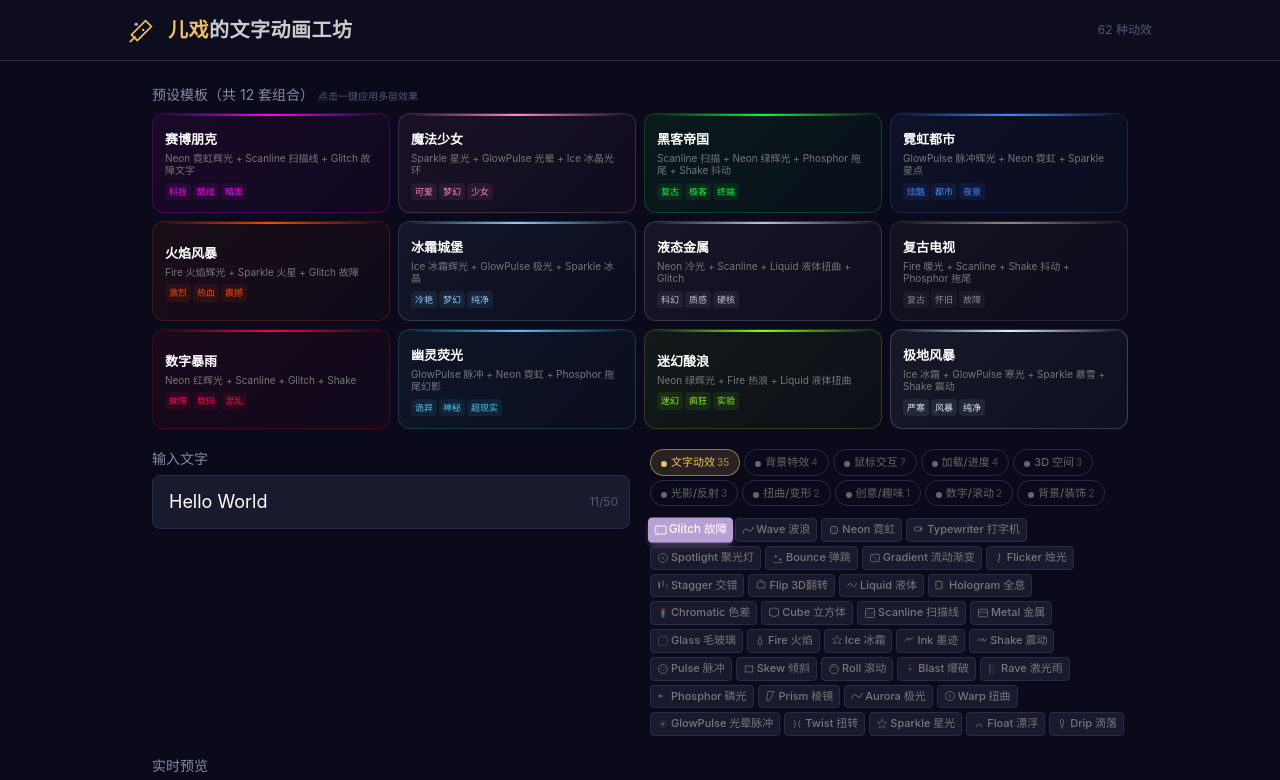
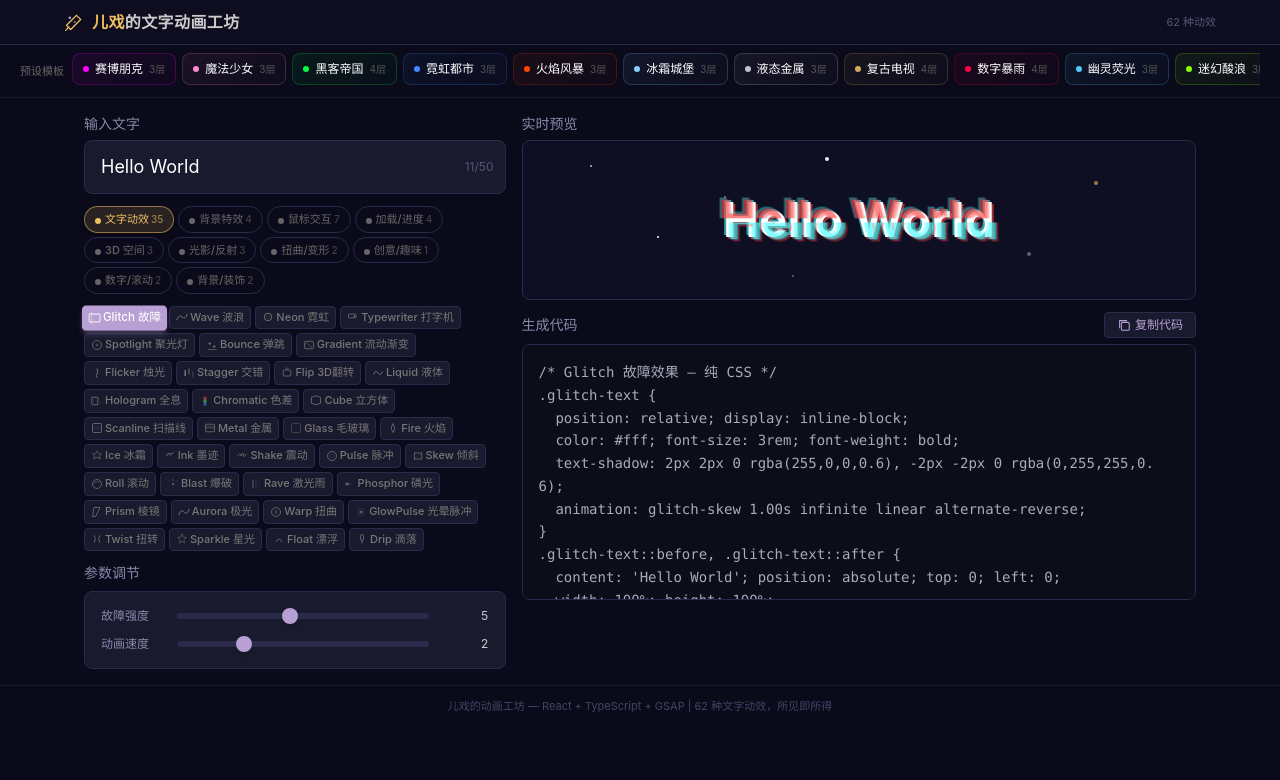
Before and after one commit to rreba666/textAnimation, a React (Vite) app: page / in a window 1280 px wide. Shown: the top 780 px of the page. Built offline with nearby package versions, Linux system fonts and the light colour scheme.

Commit message:
feat: 优化页面布局

```diff
--- a/src/App.tsx
+++ b/src/App.tsx
@@ -115,34 +115,41 @@ export default function App() {
   )
 
   return (
-    <div className="min-h-screen bg-[#0a0a1a] text-[#e8e8f0]">
+    <div className="min-h-screen bg-[#0a0a1a] text-[#e8e8f0] overflow-x-hidden">
       {/* 顶部标题栏 */}
-      <header className="border-b border-[#2a2a4a] bg-[#0d0d1f] px-6 py-4">
-        <div className="max-w-5xl mx-auto flex items-center gap-3">
-          <svg className="w-7 h-7 text-[#f0c060]" viewBox="0 0 24 24" fill="none">
+      <header className="border-b border-[#2a2a4a] bg-[#0d0d1f] px-5 py-2.5">
+        <div className="max-w-6xl mx-auto flex items-center gap-2">
+          <svg className="w-5 h-5 text-[#f0c060]" viewBox="0 0 24 24" fill="none">
             <path d="M15 4l5 5L8 21l-5-5L15 4z" stroke="currentColor" strokeWidth="1.5" fill="none"/>
             <circle cx="7" cy="7" r="1.5" fill="#b8a0d4"/>
             <circle cx="13" cy="12" r="1" fill="#f0c060"/>
             <line x1="2" y1="22" x2="6" y2="18" stroke="currentColor" strokeWidth="1.5" strokeLinecap="round"/>
           </svg>
-          <h1 className="text-xl font-bold tracking-wide">
+          <h1 className="text-base font-bold tracking-wide">
             <span className="text-[#f0c060]">儿戏</span>
             <span className="text-[#ccc]">的文字动画工坊</span>
           </h1>
-          <span className="ml-auto text-xs text-[#555577]">62 种动效</span>
+          <span className="ml-auto text-[11px] text-[#555577]">62 种动效</span>
         </div>
       </header>
 
-      {/* 主内容区 */}
-      <main className="max-w-5xl mx-auto px-6 py-6 space-y-5">
-        {/* 预设模板 */}
+      {/* 预设模板 — 紧凑横排滚动 */}
+      <div className="border-b border-[#1a1a2e] bg-[#0a0a1a]/50 px-5 py-2">
         <PresetSelector onApply={handlePresetApply} />
+      </div>
 
-        <div className="grid grid-cols-1 md:grid-cols-2 gap-5">
+      {/* 主内容区 — 左右两栏 */}
+      <main className="max-w-6xl mx-auto px-5 py-4">
+        <div className="grid grid-cols-1 lg:grid-cols-[1fr_1.6fr] gap-4">
+          {/* 左栏：控制面板 */}
+          <div className="space-y-3">
             <TextInput text={text} onChange={setText} />
             <EffectSelector current={effect} onChange={handleEffectChange} />
+            <ParamPanel effect={effect} params={params} onChange={handleParamChange} />
           </div>
 
+          {/* 右栏：预览 + 代码 */}
+          <div className="space-y-3">
             <Preview>
               {combo ? (
                 <ComboRenderer text={combo.text} combo={combo.combo} bg={combo.bg} />
@@ -150,13 +157,12 @@ export default function App() {
                 <EffectRenderer effect={effect} text={text} params={params} />
               )}
             </Preview>
-
-        <ParamPanel effect={effect} params={params} onChange={handleParamChange} />
-
             <CodeOutput code={code} />
+          </div>
+        </div>
       </main>
 
-      <footer className="text-center py-6 text-xs text-[#555577]">
+      <footer className="text-center py-3 text-[11px] text-[#444466] border-t border-[#1a1a2e]">
         儿戏的动画工坊 — React + TypeScript + GSAP | 62 种文字动效，所见即所得
       </footer>
     </div>
--- a/src/components/CodeOutput.tsx
+++ b/src/components/CodeOutput.tsx
@@ -46,8 +46,9 @@ export default function CodeOutput({ code }: Props) {
         </button>
       </div>
       {/* 代码展示区 */}
-      <pre className="bg-[#0d0d1a] border border-[#2a2a4a] rounded-lg p-4 overflow-x-auto
+      <pre className="bg-[#0d0d1a] border border-[#2a2a4a] rounded-lg p-4
                       text-sm text-[#aab] font-mono leading-relaxed max-h-64 overflow-y-auto
+                      whitespace-pre-wrap break-all
                       selection:bg-[#f0c060]/30">
         <code>{code || '/* 请先选择一种动效 */'}</code>
       </pre>
--- a/src/components/PresetSelector.tsx
+++ b/src/components/PresetSelector.tsx
@@ -4,40 +4,26 @@ interface Props {
   onApply: (preset: Preset) => void
 }
 
-/** 预设选择器 — 点击卡片透传整个 Preset 对象 */
 export default function PresetSelector({ onApply }: Props) {
   return (
-    <div className="w-full">
-      <label className="block text-sm text-[#8888aa] mb-2">
-        预设模板（共 {PRESETS.length} 套组合）
-        <span className="text-[10px] text-[#555577] ml-1">点击一键应用多层效果</span>
-      </label>
-      <div className="grid grid-cols-2 sm:grid-cols-3 md:grid-cols-4 gap-2">
+    <div className="flex items-center gap-2 w-full max-w-full overflow-hidden">
+      <span className="text-[11px] text-[#666] shrink-0 whitespace-nowrap">预设模板</span>
+      <div className="flex gap-1.5 overflow-x-auto pb-1 scrollbar-none max-w-full">
         {PRESETS.map((p) => (
           <button
             key={p.id}
             onClick={() => onApply(p)}
-            className="group relative text-left rounded-xl p-3 border transition-all duration-200
-                       hover:scale-[1.03] hover:shadow-lg active:scale-95"
+            title={p.description}
+            className="group shrink-0 flex items-center gap-1.5 px-2.5 py-1.5 rounded-lg border transition-all duration-200
+                       hover:scale-[1.03] active:scale-95"
             style={{
               background: `linear-gradient(135deg, ${p.color}11, ${p.color}06)`,
               borderColor: `${p.color}33`,
             }}
           >
-            <div className="absolute top-0 left-2 right-2 h-0.5 rounded-full"
-                 style={{ background: `linear-gradient(90deg, transparent, ${p.color}, transparent)` }} />
-            <div className="text-[13px] font-bold text-white mb-0.5 mt-1">{p.name}</div>
-            <div className="text-[10px] text-[#777] leading-tight mb-1.5 line-clamp-2">{p.description}</div>
-            <div className="flex flex-wrap gap-0.5">
-              {p.tags.map((tag) => (
-                <span key={tag} className="text-[9px] px-1 py-0.5 rounded"
-                      style={{ background: `${p.color}15`, color: `${p.color}` }}>
-                  {tag}
-                </span>
-              ))}
-            </div>
-            <div className="absolute inset-0 rounded-xl opacity-0 group-hover:opacity-100 transition-opacity pointer-events-none"
-                 style={{ boxShadow: `inset 0 0 12px ${p.color}22` }} />
+            <span className="w-1.5 h-1.5 rounded-full shrink-0" style={{ background: p.color }} />
+            <span className="text-[12px] font-medium text-white whitespace-nowrap">{p.name}</span>
+            <span className="text-[10px] text-[#555] whitespace-nowrap">{p.combo.length + p.bg.length}层</span>
           </button>
         ))}
       </div>
--- a/src/data/presets.ts
+++ b/src/data/presets.ts
@@ -11,44 +11,44 @@ export interface Preset {
   description: string
   tags: string[]
   text: string
+  color: string
   combo: ComboEffect[]
   bg: ComboEffect[]
-  color: string
 }
 
 export const PRESETS: Preset[] = [
   {
     id: 'cyberpunk',
     name: '赛博朋克',
-    description: 'Neon 霓虹辉光 + Scanline 扫描线 + Glitch 故障文字',
+    description: '霓虹紫辉光 + 扫描线 + 紫色系故障',
     tags: ['科技', '酷炫', '暗黑'],
     color: '#ff00ff',
     text: 'CYBERPUNK',
     combo: [
       { effect: 'neon', params: { neonColor: '#ff00ff', neonGlow: 10, neonFlicker: true } },
       { effect: 'scanline', params: { scanlineDensity: 14, scanlineSpeed: 3, scanlineColor: '#ff44ff' } },
-      { effect: 'glitch', params: { glitchIntensity: 6, glitchSpeed: 3 } },
+      { effect: 'glitch', params: { glitchIntensity: 6, glitchSpeed: 3, glitchColor1: '#ff44aa', glitchColor2: '#aa44ff' } },
     ],
     bg: [],
   },
   {
     id: 'magical-girl',
     name: '魔法少女',
-    description: 'Sparkle 星光 + GlowPulse 光晕 + Ice 冰晶光环',
+    description: '粉色光晕脉冲 + 星光 + 粉紫冰晶',
     tags: ['可爱', '梦幻', '少女'],
     color: '#ff88cc',
     text: '魔法少女',
     combo: [
+      { effect: 'glowpulse', params: { glowpulseSize: 35, glowpulseSpeed: 1.5, glowpulseColor: '#ff88cc' } },
+      { effect: 'sparkle', params: { sparkleCount: 24, sparkleSpeed: 2 } },
       { effect: 'ice', params: { iceSparkle: 6, iceColor: '#ffaadd', iceSpeed: 2 } },
-      { effect: 'sparkle', params: { sparkleCount: 24, sparkleSpeed: 2 } },
-      { effect: 'glowpulse', params: { glowpulseSize: 35, glowpulseSpeed: 1.5, glowpulseColor: '#ff88cc' } },
     ],
     bg: [],
   },
   {
     id: 'matrix',
     name: '黑客帝国',
-    description: 'Scanline 扫描 + Neon 绿辉光 + Phosphor 拖尾 + Shake 抖动',
+    description: '绿色辉光 + 扫描线 + 绿色拖尾 + 抖动',
     tags: ['复古', '极客', '终端'],
     color: '#00ff41',
     text: '> MATRIX _',
@@ -56,14 +56,14 @@ export const PRESETS: Preset[] = [
       { effect: 'neon', params: { neonColor: '#00ff41', neonGlow: 6, neonFlicker: false } },
       { effect: 'scanline', params: { scanlineDensity: 16, scanlineSpeed: 3, scanlineColor: '#00ff41' } },
       { effect: 'shake', params: { shakeIntensity: 1, shakeSpeed: 8 } },
-      { effect: 'phosphor', params: { phosphorTrail: 8, phosphorSpeed: 2 } },
+      { effect: 'phosphor', params: { phosphorTrail: 8, phosphorSpeed: 2, phosphorColor: '#00ff41' } },
     ],
     bg: [],
   },
   {
     id: 'neon-city',
     name: '霓虹都市',
-    description: 'GlowPulse 脉冲辉光 + Neon 霓虹 + Sparkle 星点',
+    description: '蓝色脉冲 + 星光 + 蓝紫霓虹',
     tags: ['炫酷', '都市', '夜景'],
     color: '#4488ff',
     text: 'NEON CITY',
@@ -77,21 +77,21 @@ export const PRESETS: Preset[] = [
   {
     id: 'fire-storm',
     name: '火焰风暴',
-    description: 'Fire 火焰辉光 + Sparkle 火星 + Glitch 故障',
+    description: '火焰辉光 + 橙色星光 + 暖色故障',
     tags: ['激烈', '热血', '震撼'],
     color: '#ff4400',
     text: 'FIRE STORM',
     combo: [
       { effect: 'fire', params: { fireIntensity: 8, fireSpeed: 3 } },
       { effect: 'sparkle', params: { sparkleCount: 30, sparkleSpeed: 3 } },
-      { effect: 'glitch', params: { glitchIntensity: 3, glitchSpeed: 4 } },
+      { effect: 'glitch', params: { glitchIntensity: 3, glitchSpeed: 4, glitchColor1: '#ff6622', glitchColor2: '#ffaa00' } },
     ],
     bg: [],
   },
   {
     id: 'ice-castle',
     name: '冰霜城堡',
-    description: 'Ice 冰霜辉光 + GlowPulse 极光 + Sparkle 冰晶',
+    description: '冰蓝光晕 + 星光 + 冰晶，极寒魔法',
     tags: ['冷艳', '梦幻', '纯净'],
     color: '#88ccff',
     text: 'ICE CASTLE',
@@ -105,28 +105,28 @@ export const PRESETS: Preset[] = [
   {
     id: 'liquid-metal',
     name: '液态金属',
-    description: 'Neon 冷光 + Scanline + Liquid 液体扭曲 + Glitch',
+    description: '冷色辉光 + 扫描线 + 银色液体',
     tags: ['科幻', '质感', '硬核'],
     color: '#c0c0d0',
     text: 'T-1000',
     combo: [
-      { effect: 'neon', params: { neonColor: '#88ccff', neonGlow: 4, neonFlicker: false } },
+      { effect: 'neon', params: { neonColor: '#88aacc', neonGlow: 4, neonFlicker: false } },
       { effect: 'scanline', params: { scanlineDensity: 10, scanlineSpeed: 2, scanlineColor: '#c0c0d0' } },
-      { effect: 'liquid', params: { liquidIntensity: 12, liquidSpeed: 2, liquidScale: 120 } },
+      { effect: 'liquid', params: { liquidIntensity: 12, liquidSpeed: 2, liquidScale: 120, liquidColor: '#c0c8d8' } },
     ],
     bg: [],
   },
   {
     id: 'retro-tv',
     name: '复古电视',
-    description: 'Fire 暖光 + Scanline + Shake 抖动 + Phosphor 拖尾',
+    description: '暖色火光 + 扫描线 + 抖动 + 土黄拖尾',
     tags: ['复古', '怀旧', '故障'],
-    color: '#8a8a8a',
+    color: '#d4a860',
     text: 'CH 03',
     combo: [
       { effect: 'fire', params: { fireIntensity: 3, fireSpeed: 1 } },
       { effect: 'shake', params: { shakeIntensity: 3, shakeSpeed: 5 } },
-      { effect: 'phosphor', params: { phosphorTrail: 4, phosphorSpeed: 1.5 } },
+      { effect: 'phosphor', params: { phosphorTrail: 4, phosphorSpeed: 1.5, phosphorColor: '#e8d8a0' } },
       { effect: 'scanline', params: { scanlineDensity: 10, scanlineSpeed: 2, scanlineColor: '#cccccc' } },
     ],
     bg: [],
@@ -134,7 +134,7 @@ export const PRESETS: Preset[] = [
   {
     id: 'digital-rain',
     name: '数字暴雨',
-    description: 'Neon 红辉光 + Scanline + Glitch + Shake',
+    description: '红色辉光 + 扫描线 + 红蓝故障 + 震动',
     tags: ['故障', '数码', '混乱'],
     color: '#ff0044',
     text: 'ERROR 404',
@@ -142,42 +142,42 @@ export const PRESETS: Preset[] = [
       { effect: 'neon', params: { neonColor: '#ff0044', neonGlow: 8, neonFlicker: true } },
       { effect: 'scanline', params: { scanlineDensity: 18, scanlineSpeed: 5, scanlineColor: '#ff0044' } },
       { effect: 'shake', params: { shakeIntensity: 2, shakeSpeed: 7 } },
-      { effect: 'glitch', params: { glitchIntensity: 8, glitchSpeed: 4 } },
+      { effect: 'glitch', params: { glitchIntensity: 8, glitchSpeed: 4, glitchColor1: '#ff0044', glitchColor2: '#ff4488' } },
     ],
     bg: [],
   },
   {
     id: 'ghost-light',
     name: '幽灵荧光',
-    description: 'GlowPulse 脉冲 + Neon 霓虹 + Phosphor 拖尾幻影',
+    description: '青色脉冲 + 霓虹 + 青蓝拖尾幻影',
     tags: ['诡异', '神秘', '超现实'],
     color: '#4dc9f6',
     text: 'GHOST',
     combo: [
       { effect: 'glowpulse', params: { glowpulseSize: 20, glowpulseSpeed: 2, glowpulseColor: '#4dc9f6' } },
       { effect: 'neon', params: { neonColor: '#4dc9f6', neonGlow: 14, neonFlicker: true } },
-      { effect: 'phosphor', params: { phosphorTrail: 8, phosphorSpeed: 2 } },
+      { effect: 'phosphor', params: { phosphorTrail: 8, phosphorSpeed: 2, phosphorColor: '#88ddff' } },
     ],
     bg: [],
   },
   {
     id: 'acid-trip',
     name: '迷幻酸浪',
-    description: 'Neon 绿辉光 + Fire 热浪 + Liquid 液体扭曲',
+    description: '绿色辉光 + 火焰热浪 + 绿黄液体',
     tags: ['迷幻', '疯狂', '实验'],
     color: '#88ff00',
     text: 'ACID',
     combo: [
       { effect: 'neon', params: { neonColor: '#88ff00', neonGlow: 6, neonFlicker: true } },
       { effect: 'fire', params: { fireIntensity: 4, fireSpeed: 4 } },
-      { effect: 'liquid', params: { liquidIntensity: 15, liquidSpeed: 3, liquidScale: 80 } },
+      { effect: 'liquid', params: { liquidIntensity: 15, liquidSpeed: 3, liquidScale: 80, liquidColor: '#88ff00' } },
     ],
     bg: [],
   },
   {
     id: 'arctic-blast',
     name: '极地风暴',
-    description: 'Ice 冰霜 + GlowPulse 寒光 + Sparkle 暴雪 + Shake 震动',
+    description: '白色光晕 + 暴雪星光 + 震动 + 冰晶',
     tags: ['严寒', '风暴', '纯净'],
     color: '#ddeeff',
     text: 'BLIZZARD',
--- a/src/effects/Glitch.tsx
+++ b/src/effects/Glitch.tsx
@@ -2,10 +2,10 @@ import { useMemo } from 'react'
 
 interface Props {
   text: string
-  /** 故障强度 1~10 */
   intensity: number
-  /** 动画速度 1~5 */
   speed: number
+  color1?: string
+  color2?: string
 }
 
 /**
@@ -13,8 +13,7 @@ interface Props {
  * 通过 ::before / ::after 伪元素的分层偏移 + clip-path 切割产生故障感
  * 动态生成 <style> 标签注入关键帧，利用 React 的 useMemo 缓存避免重复计算
  */
-export default function Glitch({ text, intensity, speed }: Props) {
-  // 根据参数动态生成 CSS，仅当参数变化时重新计算
+export default function Glitch({ text, intensity, speed, color1 = '#ff4444', color2 = '#44ffff' }: Props) {
   const css = useMemo(() => {
     const offset = Math.round(intensity * 0.4)
     const duration = Math.max(0.3, 2 / speed).toFixed(2)
@@ -36,13 +35,13 @@ export default function Glitch({ text, intensity, speed }: Props) {
 }
 .glitch-text::before {
   left: ${-offset}px;
-  color: #ff4444;
+  color: ${color1};
   animation: glitch-before ${duration}s infinite linear alternate-reverse;
   clip-path: inset(0 0 50% 0);
 }
 .glitch-text::after {
   left: ${offset}px;
-  color: #44ffff;
+  color: ${color2};
   animation: glitch-after ${duration}s infinite linear alternate-reverse;
   clip-path: inset(50% 0 0 0);
 }
@@ -69,7 +68,7 @@ export default function Glitch({ text, intensity, speed }: Props) {
           fontSize: '3rem',
           fontWeight: 'bold',
           color: '#fff',
-          textShadow: '2px 2px 0 rgba(255,0,0,0.6), -2px -2px 0 rgba(0,255,255,0.6)',
+          textShadow: `2px 2px 0 ${color1}99, -2px -2px 0 ${color2}99`,
         }}
       >
         {text || '预览文字'}
--- a/src/effects/Liquid.tsx
+++ b/src/effects/Liquid.tsx
@@ -4,10 +4,9 @@ interface Props {
   text: string
   /** 扭曲强度 1~20 */
   intensity: number
-  /** 流动速度 1~5 */
   speed: number
-  /** 噪点缩放 50~300（越小越细密） */
   scale: number
+  color?: string
 }
 
 let uid = 0
@@ -17,7 +16,7 @@ let uid = 0
  * 利用 SVG 滤镜的湍流噪点 + 位移映射实现有机液体扭曲
  * 纯声明式，无需 JS 动画循环
  */
-export default function Liquid({ text, intensity, speed, scale }: Props) {
+export default function Liquid({ text, intensity, speed, scale, color = '#4dc9f6' }: Props) {
   // 每次参数变化生成唯一 filter ID，避免多实例冲突
   const filterId = useMemo(() => `liquid-filter-${uid++}`, [intensity, speed, scale])
 
@@ -56,7 +55,7 @@ export default function Liquid({ text, intensity, speed, scale }: Props) {
         style={{
           fontSize: '3rem',
           fontWeight: 'bold',
-          color: '#4dc9f6',
+          color,
           filter: `url(#${filterId})`,
         }}
       >
--- a/src/effects/Phosphor.tsx
+++ b/src/effects/Phosphor.tsx
@@ -2,10 +2,9 @@ import { useMemo } from 'react'
 
 interface Props {
   text: string
-  /** 拖尾长度 1~10 */
   trail: number
-  /** 移动速度 1~5 */
   speed: number
+  color?: string
 }
 
 /**
@@ -13,23 +12,24 @@ interface Props {
  * 多层延迟跟随的 text-shadow 模拟 CRT 磷光残影
  * 文字水平往复移动，身后留下逐渐淡出的彩色拖尾
  */
-export default function Phosphor({ text, trail, speed }: Props) {
+export default function Phosphor({ text, trail, speed, color = '#b4b4ff' }: Props) {
   const animName = useMemo(() => `phos-${uid++}`, [])
   const duration = Math.max(0.5, 3 / speed).toFixed(2)
 
-  // 构建拖尾 shadow 层：从近到远，透明度递减
+  // 从 hex 颜色提取 RGB
   const trailShadows = useMemo(() => {
+    const hex = color.replace('#', '')
+    const r = parseInt(hex.slice(0, 2), 16)
+    const g = parseInt(hex.slice(2, 4), 16)
+    const b = parseInt(hex.slice(4, 6), 16)
     const shadows: string[] = []
     for (let i = 1; i <= trail; i++) {
       const offset = i * 3
-      const alpha = 1 - i / (trail + 1)
-      const r = Math.round(255 * alpha)
-      const g = Math.round(180 * alpha)
-      const b = Math.round(255 * alpha)
-      shadows.push(`${offset}px 0 ${i * 2}px rgba(${r},${g},${b},${alpha.toFixed(2)})`)
+      const alpha = (1 - i / (trail + 1)).toFixed(2)
+      shadows.push(`${offset}px 0 ${i * 2}px rgba(${r},${g},${b},${alpha})`)
     }
     return shadows.join(', ')
-  }, [trail])
+  }, [trail, color])
 
   return (
     <>
--- a/src/types/index.ts
+++ b/src/types/index.ts
@@ -38,7 +38,7 @@ export type EffectType =
 /** 动效参数 */
 export interface EffectParams {
   // ===== 文字动效 =====
-  glitchIntensity?: number; glitchSpeed?: number
+  glitchIntensity?: number; glitchSpeed?: number; glitchColor1?: string; glitchColor2?: string
   waveAmplitude?: number; waveFrequency?: number; waveSpeed?: number
   neonColor?: string; neonGlow?: number; neonFlicker?: boolean
   typeSpeed?: number; cursorStyle?: 'block' | 'line'
@@ -48,7 +48,7 @@ export interface EffectParams {
   flickerIntensity?: number; flickerColor?: string
   staggerDelay?: number; staggerDistance?: number; staggerDirection?: 'left' | 'right' | 'top' | 'bottom'
   flipAngle?: number; flipSpeed?: number; flipAxis?: 'X' | 'Y'
-  liquidIntensity?: number; liquidSpeed?: number; liquidScale?: number
+  liquidIntensity?: number; liquidSpeed?: number; liquidScale?: number; liquidColor?: string
   hologramColor?: string; hologramAngle?: number; hologramDistance?: number
   chromaticOffset?: number; chromaticAngle?: number
   cubeSize?: number; cubeSpeed?: number; cubePerspective?: number
@@ -64,7 +64,7 @@ export interface EffectParams {
   rollDistance?: number; rollSpeed?: number; rollDirection?: 'left' | 'right'
   blastDistance?: number; blastSpeed?: number
   raveSpeed?: number; raveColor1?: string; raveColor2?: string
-  phosphorTrail?: number; phosphorSpeed?: number
+  phosphorTrail?: number; phosphorSpeed?: number; phosphorColor?: string
   prismIntensity?: number; prismAngle?: number
   auroraSpeed?: number; auroraWidth?: number
   warpIntensity?: number; warpRadius?: number
```
Also changed, not shown: src/components/ComboRenderer.tsx (+15 -11 lines). Lines whose indentation alone changed are shown as unchanged.
